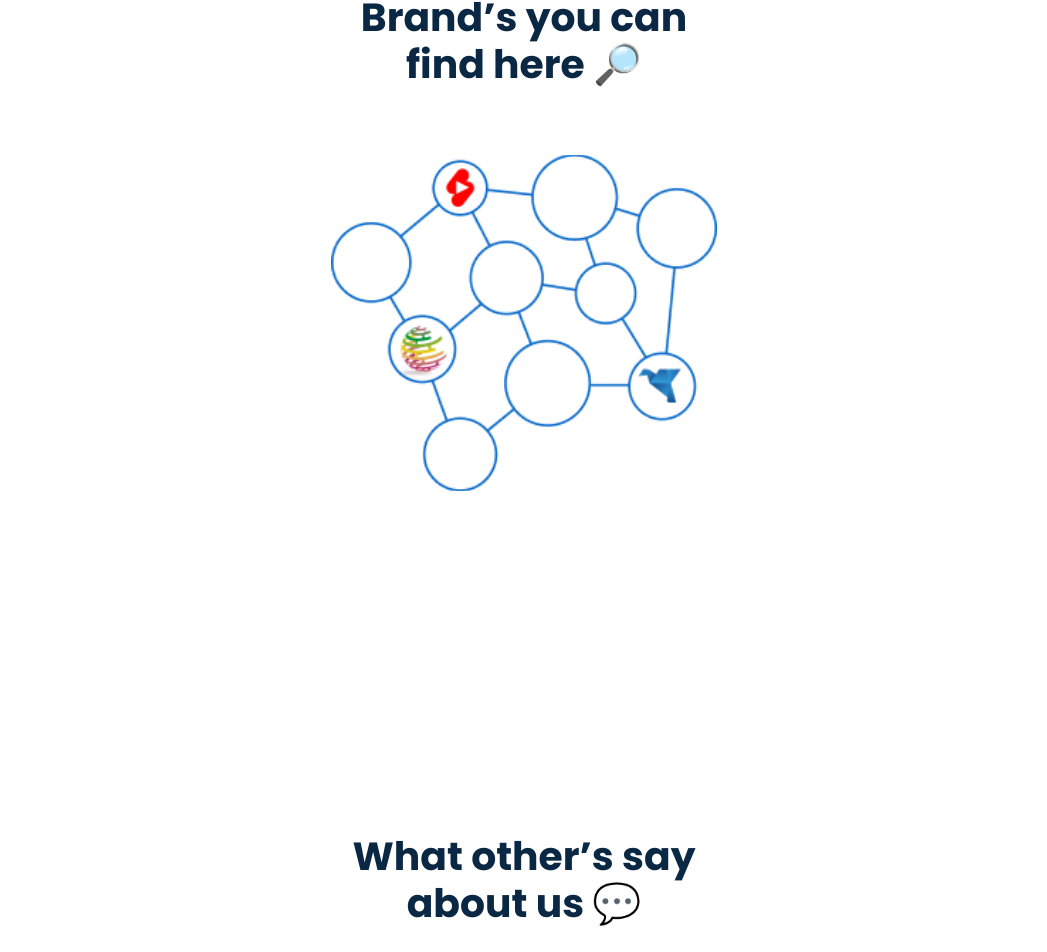
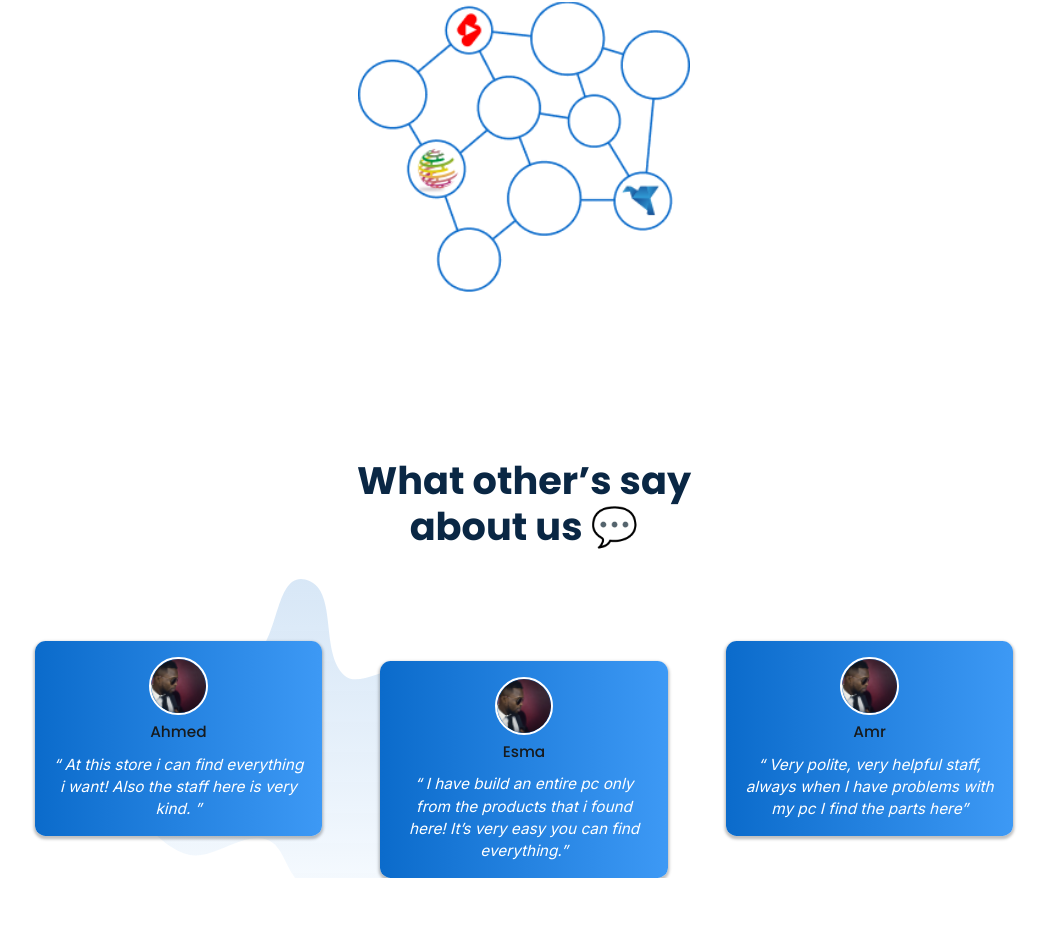
Before and after one commit to Flori1234657/shqip-computers, a React (Vite) app: page / in a window 1280 px wide. Shown: the part 3111-4063 px from the top of the page, without its empty margins (116-1163 px from the left). Built offline with nearby package versions, Linux system fonts and the light colour scheme.

Commit message:
feat(style): :lipstick: brands and testimonials res < 1920

```diff
--- a/src/app/routes/home-page/components/BrandsSection.tsx
+++ b/src/app/routes/home-page/components/BrandsSection.tsx
@@ -5,14 +5,15 @@ import Image from 'src/components/Image';
 function BrandsSection() {
     return (
         <Stack
-            mt={{ xs: '10.75rem', sm: '15rem' }}
-            gap={{ xs: '2rem', sm: '2.917rem' }}
+            mt={{ xs: '10.75rem', sm: '15rem', md: '7.313rem' }}
+            gap={{ xs: '2rem', sm: '2.917rem', md: '4rem' }}
             alignItems='center'
         >
             <Typography
                 textAlign='center'
                 level='title-md'
                 sx={(theme) => ({
+                    fontSize: { md: '1.681rem' },
                     maxWidth: { sm: '15rem' },
                     textAlign: 'center',
                     color: theme.palette.primary[800],
@@ -24,7 +25,7 @@ function BrandsSection() {
             <Image
                 ratio='1.15/1'
                 src={LogoCollection}
-                width='17rem'
+                width={{ xs: '17rem', md: '14.619rem' }}
                 alt='logo collection'
             />
         </Stack>
--- a/src/app/routes/home-page/components/TestimonialsSection.tsx
+++ b/src/app/routes/home-page/components/TestimonialsSection.tsx
@@ -6,13 +6,15 @@ import Blob from 'src/assets/images/svg/home/testimonials-blob.svg';
 function TestimonialsSection() {
     return (
         <Stack
-            mt={{ xs: '10.75rem', sm: '15rem' }}
-            gap={{ xs: '5rem', sm: '2.917rem' }}
+            alignItems={{ md: 'center' }}
+            mt={{ xs: '10.75rem', sm: '15rem', md: '7.313rem' }}
+            gap={{ xs: '5rem', sm: '2.917rem', md: '4rem' }}
         >
             <Typography
                 textAlign='center'
                 level='title-md'
                 sx={(theme) => ({
+                    fontSize: { md: '1.681rem' },
                     maxWidth: { sm: '16rem' },
                     textAlign: 'center',
                     color: theme.palette.primary[800],
@@ -21,17 +23,21 @@ function TestimonialsSection() {
                 What other’s say about us 💬
             </Typography>
 
-            <Stack gap='2.5rem' position='relative'>
+            <Stack
+                gap={{ xs: '2.5rem', md: '2.563rem' }}
+                position='relative'
+                direction={{ md: 'row' }}
+            >
                 <Image
                     ratio='0.98/1'
                     src={Blob}
-                    width='16.188rem'
+                    width={{ xs: '16.188rem', md: '13.418rem' }}
                     alt='blob'
                     objectFit='contain'
                     otherStyles={{
                         position: 'absolute',
-                        top: { xs: '-3rem', sm: '3rem' },
-                        left: { xs: '-2.75rem', sm: '-6rem' },
+                        top: { xs: '-3rem', sm: '3rem', md: '-2.75rem' },
+                        left: { xs: '-2.75rem', sm: '-6rem', md: '4.625rem' },
                         zIndex: -1,
                     }}
                 />
--- a/src/app/routes/home-page/components/components/testimonials-section/TestimonialCards.tsx
+++ b/src/app/routes/home-page/components/components/testimonials-section/TestimonialCards.tsx
@@ -31,22 +31,26 @@ function TestimonialCards() {
             {reviewsData.map((review, index) => (
                 <Stack
                     alignItems='center'
-                    px='0.5rem'
-                    py='0.5rem'
-                    gap='0.5rem'
-                    maxWidth='12.55rem'
-                    borderRadius='0.5rem'
+                    p={{ xs: '0.5rem', md: '0.703rem' }}
+                    mt={index == 1 ? { md: '0.875rem' } : 'unset'}
+                    gap={{ xs: '0.5rem', md: '0.703rem' }}
+                    maxWidth={{ xs: '12.55rem', md: '12.625rem' }}
+                    height={{ md: 'fit-content' }}
+                    borderRadius={{ xs: '0.5rem', md: '0.469rem' }}
                     sx={(theme) => ({
                         backgroundImage: theme.palette.gradient.heroTxt,
                         boxShadow: '0 1.86px 2.78px 1.39px rgba(0,0,0,0.25)',
                         alignSelf: index == 1 ? 'flex-end' : 'unset',
                     })}
                 >
-                    <Stack alignItems='center' gap='0.25rem'>
+                    <Stack
+                        alignItems='center'
+                        gap={{ xs: '0.25rem', md: '0.469rem' }}
+                    >
                         <Image
                             ratio='1/1'
                             src={review.image}
-                            width='3.063rem'
+                            width={{ xs: '3.063rem', md: '2.578rem' }}
                             alt='person'
                             otherStyles={{
                                 borderRadius: '50%',
@@ -57,7 +61,7 @@ function TestimonialCards() {
                             fontFamily='Poppins'
                             fontWeight='500'
                             lineHeight='0.75'
-                            fontSize='sm'
+                            fontSize={{ xs: 'sm', md: '0.674rem' }}
                             sx={(theme) => ({
                                 color: theme.palette.neutral[800],
                             })}
@@ -67,7 +71,7 @@ function TestimonialCards() {
                     </Stack>
                     <Typography
                         fontStyle='italic'
-                        fontSize='xs'
+                        fontSize={{ xs: 'xs', md: '0.674rem' }}
                         sx={{ color: 'white', textAlign: 'center' }}
                     >
                         {review.review}
```
Also changed, not shown: src/assets/images/svg/home/testimonials-blob.svg.
